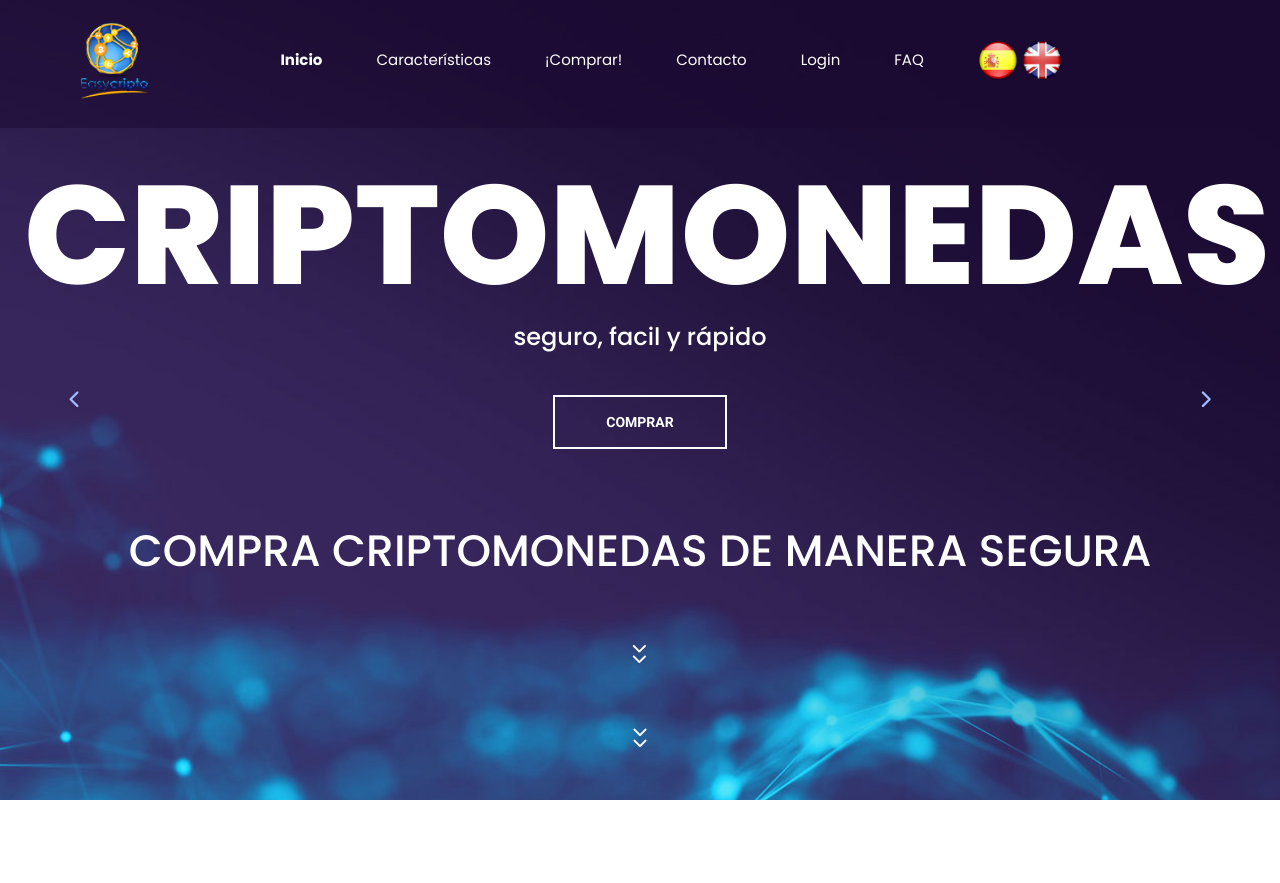
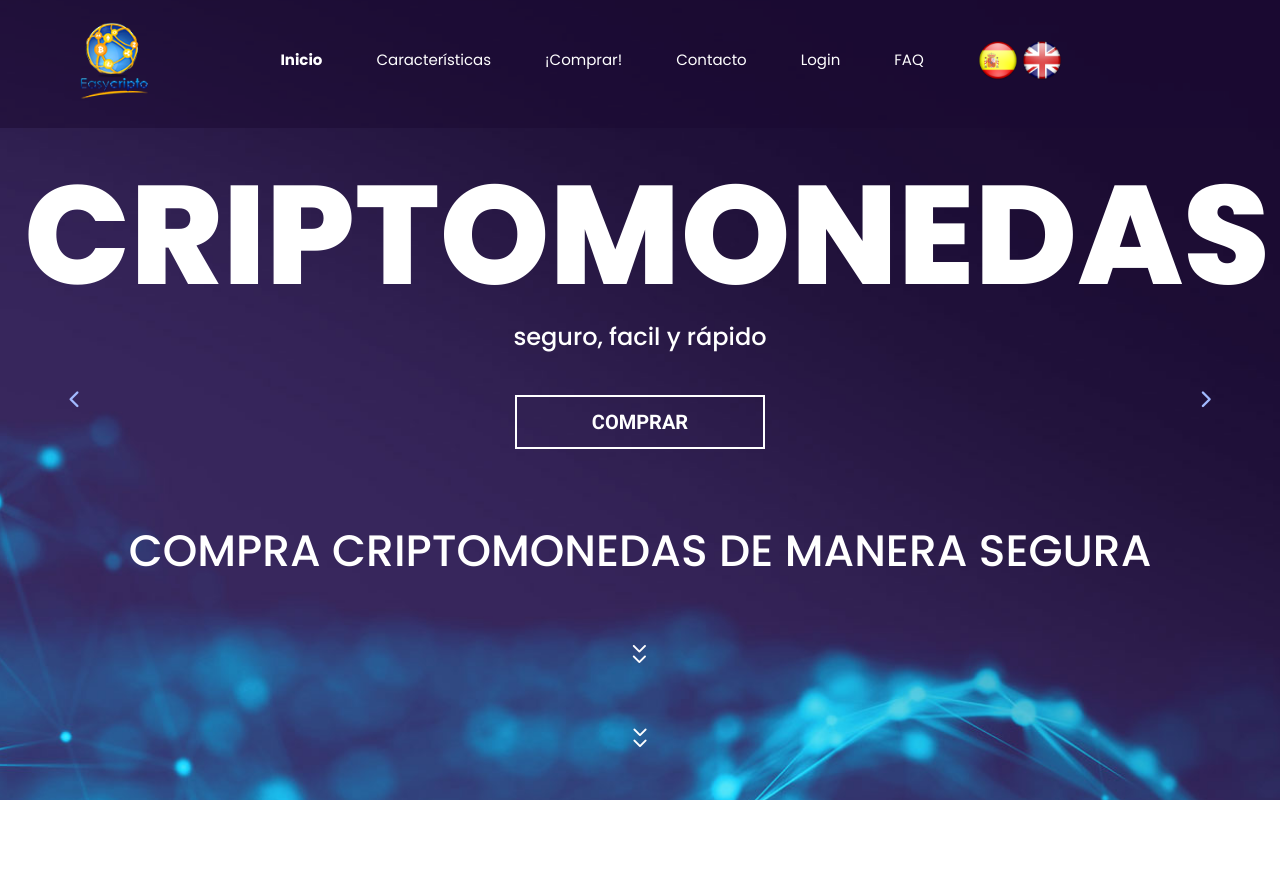
Before and after one commit to RolandoContreras/cryptostore, a CodeIgniter app: page /cryptostore/home in a window 1280 px wide. Shown: the top 883 px of the page. Run offline with CodeIgniter, Linux system fonts and the light colour scheme; some libraries are stand-ins or nearby versions; some web fonts are replaced.

Commit message:
changes on home

```diff
--- a/application/views/home2.php
+++ b/application/views/home2.php
@@ -51,8 +51,8 @@
                                         <span></span>
 					<span>CRIPTOMONEDAS</span>
 					<span>seguro, facil y rápido</span>
-                                        <div class="button icon_box_button trans_200" style="border: solid 2px #FFF !important;">
-                                            <a href="#" style="color:#FFF !important;"class="trans_200">COMPRAR</a>
+                                        <div class="button with250 icon_box_button trans_200" style="border: solid 2px #FFF !important;">
+                                            <a href="#" style="color:#FFF !important;"class="trans_200 font-size">COMPRAR</a>
 					</div>
                                         <span id="compra">COMPRA CRIPTOMONEDAS DE MANERA SEGURA</span>
                                         <div class="align-items-center justify-content-center">
--- a/static/page_front/css/main_styles.css
+++ b/static/page_front/css/main_styles.css
@@ -591,6 +591,12 @@ section
 	font-size: 18px;
 	color: #a2baff;
 }
+.with250{
+    width: 250px !important;
+}
+.font-size{
+    font-size: 20px !important;
+}
 .hero_slider_nav div:hover::before
 {
 	opacity: 1;
@@ -604,7 +610,7 @@ section
 {
 	position: absolute;
 	top: -90px;
-        left: -41%;
+        left: -46%;
 	width: 865px;
 	height: 96px;
 	background: #301b55;
```
